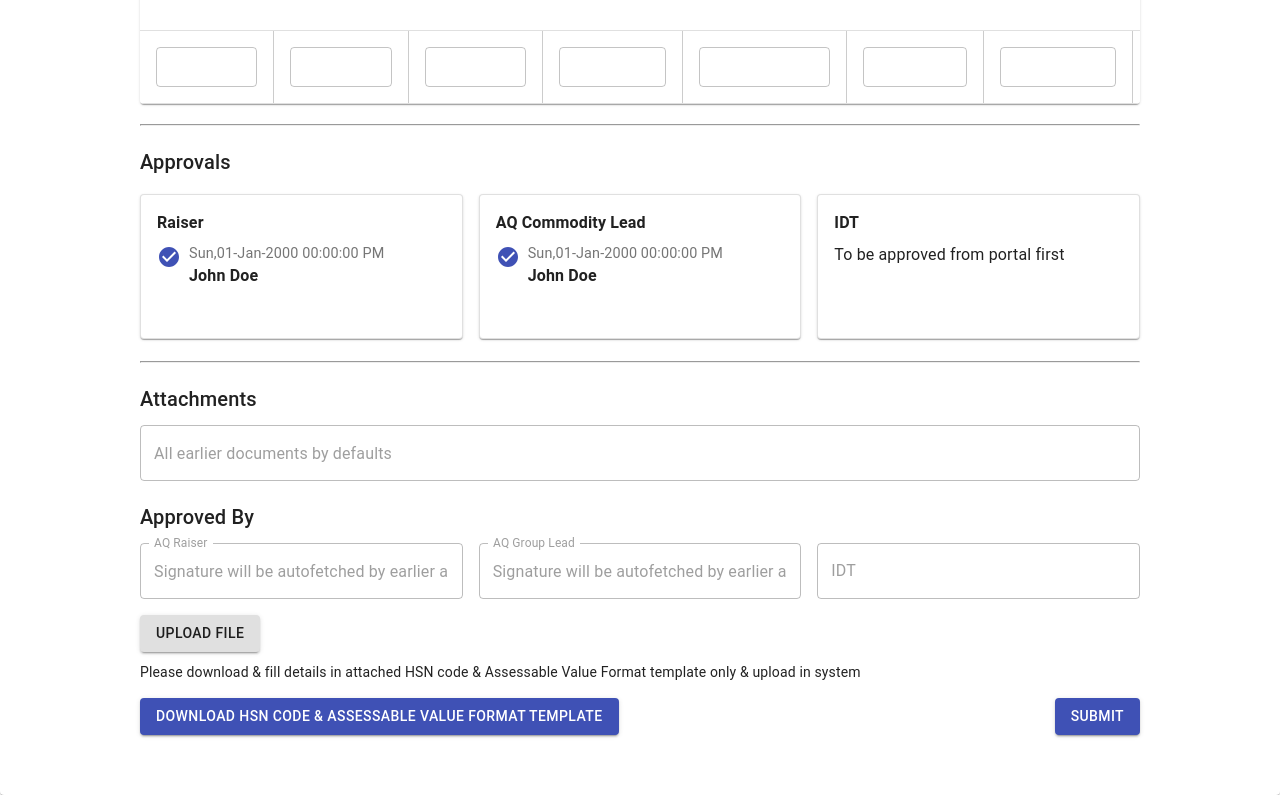
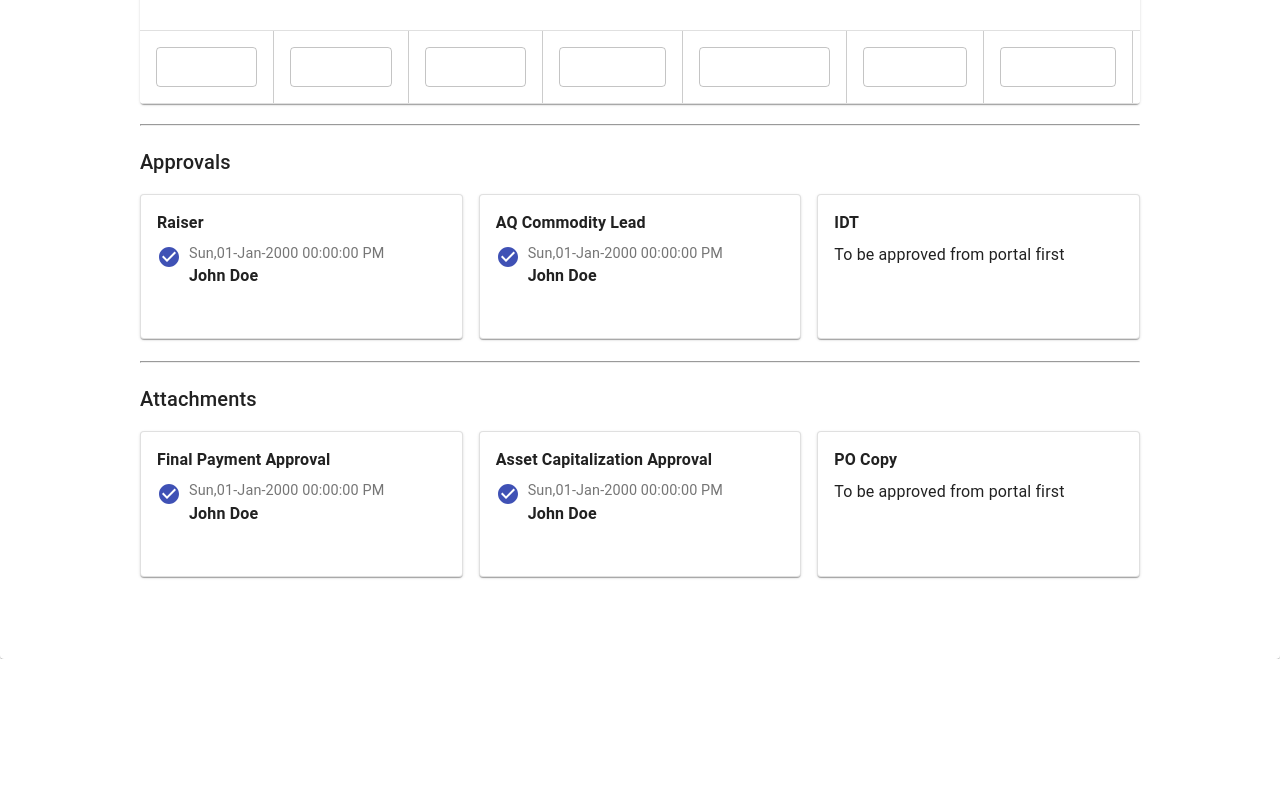
Before and after one commit to ojuss/asset-management, a React (Create React App) app: page / in a window 1280 px wide. Shown: the part 724-1519 px from the top of the page. After the commit the page ends 1383 px from the top, so only its background shows below. Built offline with nearby package versions, Linux system fonts and the light colour scheme.

Commit message:
add attachment for screen 2

```diff
--- a/src/App.js
+++ b/src/App.js
@@ -1,11 +1,11 @@
 import './App.css';
 import AssetDisposalRequest from './screen1-components/AssetDisposalRequest';
-import DespatchReceiptForm from './screen2-components/DispatchReciept';
+import DispatchRecieptForm from './screen2-components/DispatchRecieptForm';
 
 function App() {
   return (
     <div className="App">
-      <DespatchReceiptForm />
+      <DispatchRecieptForm />
       {/* <AssetDisposalRequest /> */}
     </div>
   );
--- /dev/null
+++ b/src/screen2-components/Attachments.jsx
@@ -0,0 +1,110 @@
+import React from "react";
+import {
+  Box,
+  Grid,
+  Paper,
+  Typography,
+  Link,
+  makeStyles,
+} from "@material-ui/core";
+import CheckCircleIcon from "@material-ui/icons/CheckCircle";
+
+const useStyles = makeStyles((theme) => ({
+  approvalSection: {
+    marginTop: theme.spacing(2),
+    marginBottom: theme.spacing(2),
+  },
+  approvalBox: {
+    border: `1px solid ${theme.palette.divider}`,
+    padding: theme.spacing(2),
+    height: "100%",
+  },
+  approvalTitle: {
+    fontWeight: "bold",
+    marginBottom: theme.spacing(1),
+  },
+  approvalInfo: {
+    display: "flex",
+    alignItems: "flex-start",
+  },
+  approvalIcon: {
+    marginRight: theme.spacing(1),
+    marginTop: "2px",
+  },
+  approvalDate: {
+    color: theme.palette.text.secondary,
+    fontSize: "0.9rem",
+  },
+  approvalName: {
+    fontWeight: "bold",
+  },
+  attachmentSection: {
+    marginTop: theme.spacing(2),
+  },
+  attachmentLink: {
+    marginRight: theme.spacing(2),
+    marginBottom: theme.spacing(1),
+    display: "inline-block",
+  },
+}));
+
+const Attachments = () => {
+  const classes = useStyles();
+
+  return (
+    <Box mt={2} mb={7}>
+      <Grid container spacing={2}>
+        <Grid item xs={12} sm={4}>
+          <Paper className={classes.approvalBox}>
+            <Typography className={classes.approvalTitle}>Final Payment Approval</Typography>
+            <Box className={classes.approvalInfo}>
+              <CheckCircleIcon
+                color="primary"
+                className={classes.approvalIcon}
+              />
+              <Box>
+                <Typography className={classes.approvalDate}>
+                  Sun,01-Jan-2000 00:00:00 PM
+                </Typography>
+                <Typography className={classes.approvalName}>
+                  John Doe
+                </Typography>
+              </Box>
+            </Box>
+          </Paper>
+        </Grid>
+        <Grid item xs={12} sm={4}>
+          <Paper className={classes.approvalBox}>
+            <Typography className={classes.approvalTitle}>
+              Asset Capitalization Approval
+            </Typography>
+            <Box className={classes.approvalInfo}>
+              <CheckCircleIcon
+                color="primary"
+                className={classes.approvalIcon}
+              />
+              <Box>
+                <Typography className={classes.approvalDate}>
+                  Sun,01-Jan-2000 00:00:00 PM
+                </Typography>
+                <Typography className={classes.approvalName}>
+                  John Doe
+                </Typography>
+              </Box>
+            </Box>
+          </Paper>
+        </Grid>
+        <Grid item xs={12} sm={4}>
+          <Paper className={classes.approvalBox}>
+            <Typography className={classes.approvalTitle}>PO Copy</Typography>
+            <Typography>
+              To be approved from portal first
+            </Typography>
+          </Paper>
+        </Grid>
+      </Grid>
+    </Box>
+  );
+};
+
+export default Attachments;
--- a/src/screen2-components/DispatchReciept.jsx
+++ b/src/screen2-components/DispatchRecieptForm.jsx
@@ -22,8 +22,9 @@ import {
 import VendorDetails from "./VendorDetails";
 import GoodsSection from "./GoodsSection";
 import Approvals from "./Approvals";
+import Attachments from "./Attachments";
 
-const DespatchReceiptForm = () => {
+const DispatchRecieptForm = () => {
   const theme = useTheme();
   const isMobile = useMediaQuery(theme.breakpoints.down("sm"));
 
@@ -115,6 +116,8 @@ const DespatchReceiptForm = () => {
         </Typography>
         <Approvals />
 
+        {/* Section 4: Attachments */}
+
         <Divider class="divider"/>
         <Typography
           variant="h6"
@@ -122,78 +125,10 @@ const DespatchReceiptForm = () => {
         >
           Attachments
         </Typography>
-        <TextField
-          fullWidth
-          variant="outlined"
-          value="All earlier documents by defaults"
-          disabled
-        />
-
-        <Typography
-          variant="h6"
-          style={{ marginTop: "20px", marginBottom: "10px" }}
-        >
-          Approved By
-        </Typography>
-        <Grid container spacing={2}>
-          <Grid item xs={12} sm={4}>
-            <TextField
-              fullWidth
-              variant="outlined"
-              label="AQ Raiser"
-              value="Signature will be autofetched by earlier approval"
-              disabled
-            />
-          </Grid>
-          <Grid item xs={12} sm={4}>
-            <TextField
-              fullWidth
-              variant="outlined"
-              label="AQ Group Lead"
-              value="Signature will be autofetched by earlier approval"
-              disabled
-            />
-          </Grid>
-          <Grid item xs={12} sm={4}>
-            <TextField fullWidth variant="outlined" label="IDT" disabled />
-          </Grid>
-        </Grid>
-
-        <Box mt={2}>
-          <input
-            accept=".csv,.xlsx,.xls"
-            style={{ display: "none" }}
-            id="raised-button-file"
-            multiple
-            type="file"
-            onChange={handleFileChange}
-          />
-          <label htmlFor="raised-button-file">
-            <Button variant="contained" component="span">
-              Upload File
-            </Button>
-          </label>
-          {file && (
-            <Typography variant="body2">File uploaded: {file.name}</Typography>
-          )}
-        </Box>
-
-        <Typography variant="body2" style={{ marginTop: "10px" }}>
-          Please download & fill details in attached HSN code & Assessable Value
-          Format template only & upload in system
-        </Typography>
-
-        <Box display="flex" justifyContent="space-between" mt={2}>
-          <Button variant="contained" color="primary">
-            Download HSN code & Assessable Value Format template
-          </Button>
-          <Button variant="contained" color="primary" type="submit">
-            Submit
-          </Button>
-        </Box>
+        <Attachments />
       </Paper>
     </Container>
   );
 };
 
-export default DespatchReceiptForm;
+export default DispatchRecieptForm;
```
